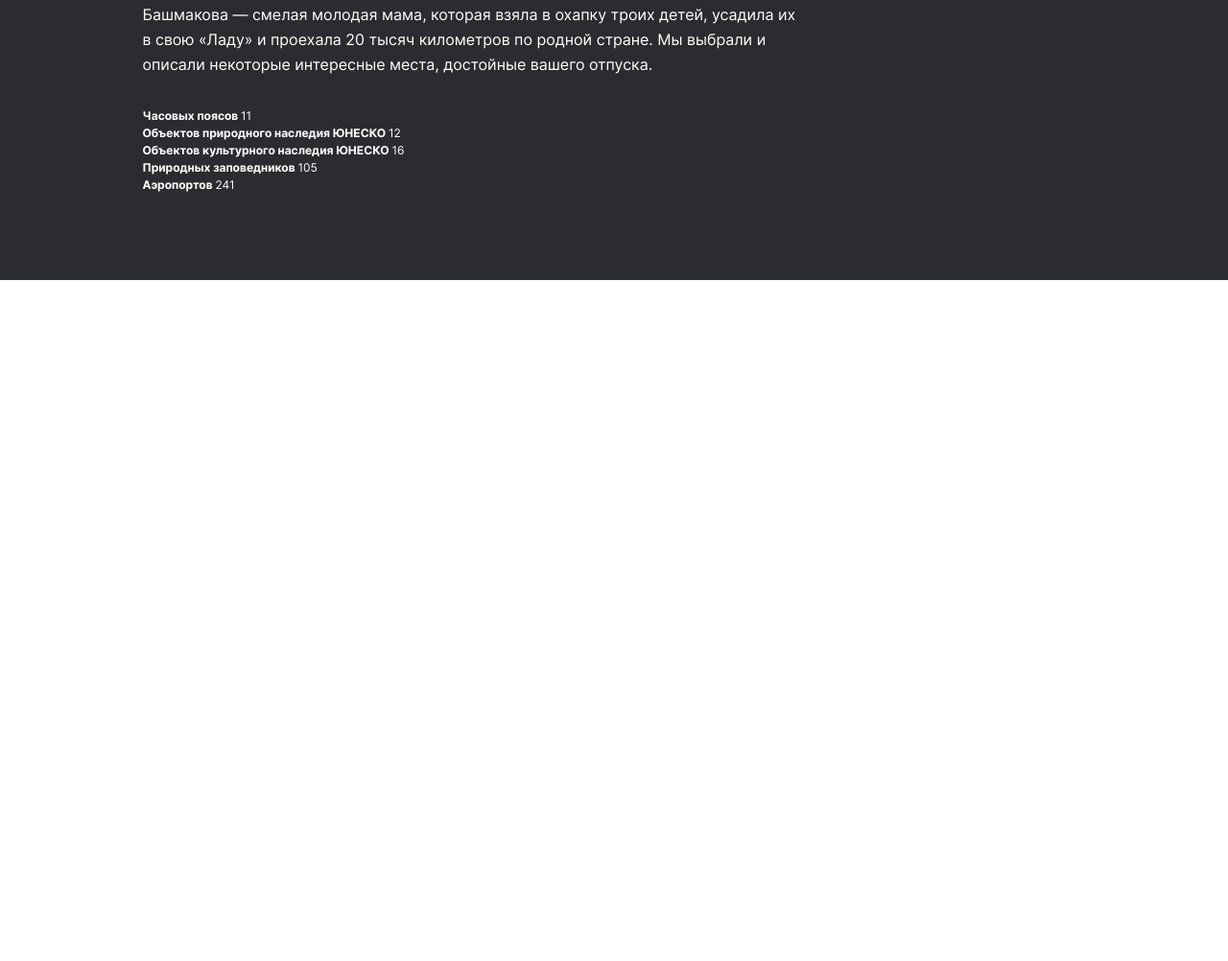
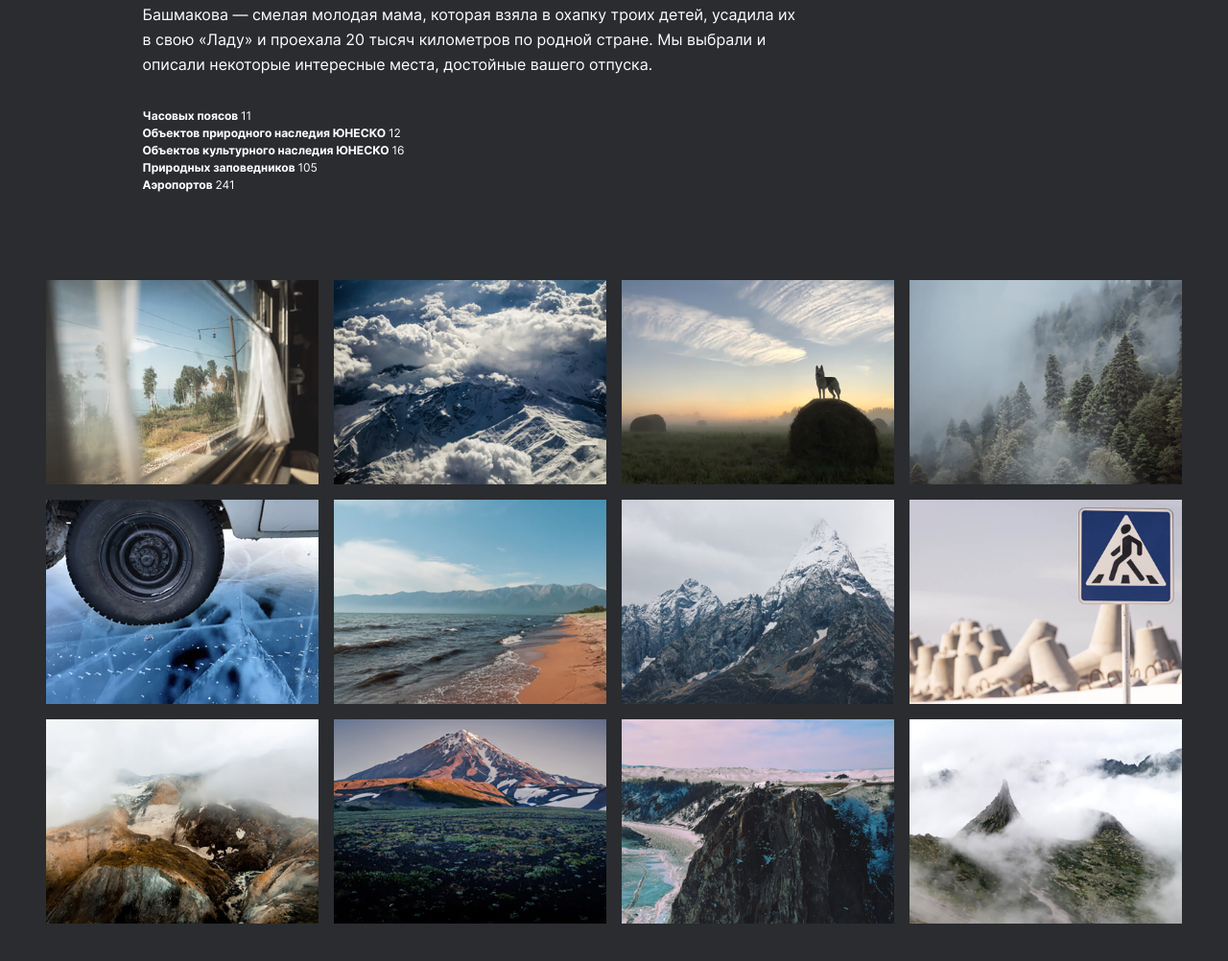
Before and after one commit to SorokinaMarina/russian-travel, a plain HTML site: page index.html in a window 1280 px wide. Shown: the part 1436-2438 px from the top of the page at 96% size. Before the commit the page ends 1728 px from the top, so only its background shows below. Drawn offline with Linux system fonts and the light colour scheme.

Commit message:
photo-grid

```diff
--- /dev/null
+++ b/blocks/photo-grid/__container/photo-grid__container.css
@@ -0,0 +1,3 @@
+.photo-grid__container {
+
+}
--- /dev/null
+++ b/blocks/photo-grid/__image/photo-grid__image.css
@@ -0,0 +1,3 @@
+.photo-grid__image {
+    max-width: 100%;
+}
--- /dev/null
+++ b/blocks/photo-grid/photo-grid.css
@@ -0,0 +1,9 @@
+.photo-grid {
+    width: 92.5%;
+    margin: 0 auto;
+    display: grid;
+    grid-template-columns: repeat(4, 1fr);
+    grid-template-rows: repeat(3, 1fr);
+    gap: 16px 16px;
+    padding-bottom: 7.18%;
+}
--- a/index.html
+++ b/index.html
@@ -44,6 +44,21 @@
             </article>
            </section>
 
+           <section class="photo-grid">
+            <img class="photo-grid__image" src="./images/sprint-3-images/photo-grid-train.jpg" alt="Картинка">
+                <img class="photo-grid__image" src="./images/sprint-3-images/photo-grid-atharva-tulsi.jpg" alt="Картинка">
+                <img class="photo-grid__image" src="./images/sprint-3-images/photo-grid-tuman.jpg" alt="Картинка">
+                <img class="photo-grid__image" src="./images/sprint-3-images/photo-grid-sochi.jpg" alt="Картинка">
+                <img class="photo-grid__image" src="./images/sprint-3-images/photo-grid-arisa.jpg" alt="Картинка">
+                <img class="photo-grid__image" src="./images/sprint-3-images/photo-grid-baikal.jpg" alt="Картинка">
+                <img class="photo-grid__image" src="./images/sprint-3-images/photo-grid-elbrus.jpg" alt="Картинка">
+                <img class="photo-grid__image" src="./images/sprint-3-images/photo-grid-kondratiev.jpg" alt="Картинка">
+                <img class="photo-grid__image" src="./images/sprint-3-images/photo-grid-kamchatka-1.jpg" alt="Картинка">
+                <img class="photo-grid__image" src="./images/sprint-3-images/photo-grid-kamchatka-2.jpg" alt="Картинка">
+                <img class="photo-grid__image" src="./images/sprint-3-images/photo-grid-baikal-2.jpg" alt="Картинка">
+                <img class="photo-grid__image" src="./images/sprint-3-images/photo-grid-ergaki.jpg" alt="Картинка">
+           </section>
+
         </main>
 
 
--- a/pages/index.css
+++ b/pages/index.css
@@ -19,3 +19,7 @@
 @import url(../blocks/intro/__number/intro__number.css);
 @import url(../blocks/intro/__list/intro__list.css);
 @import url(../blocks/intro/__article/intro__article.css);
+
+@import url(../blocks/photo-grid/photo-grid.css);
+@import url(../blocks/photo-grid/__container/photo-grid__container.css);
+@import url(../blocks/photo-grid/__image/photo-grid__image.css);
```
